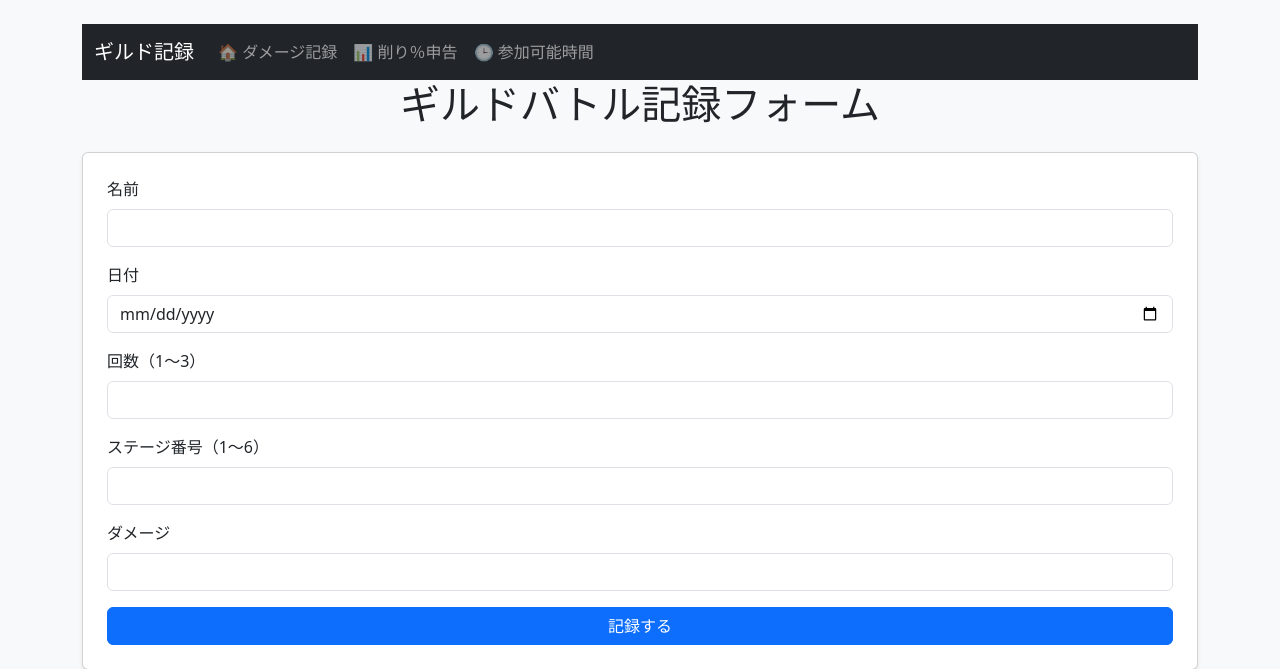
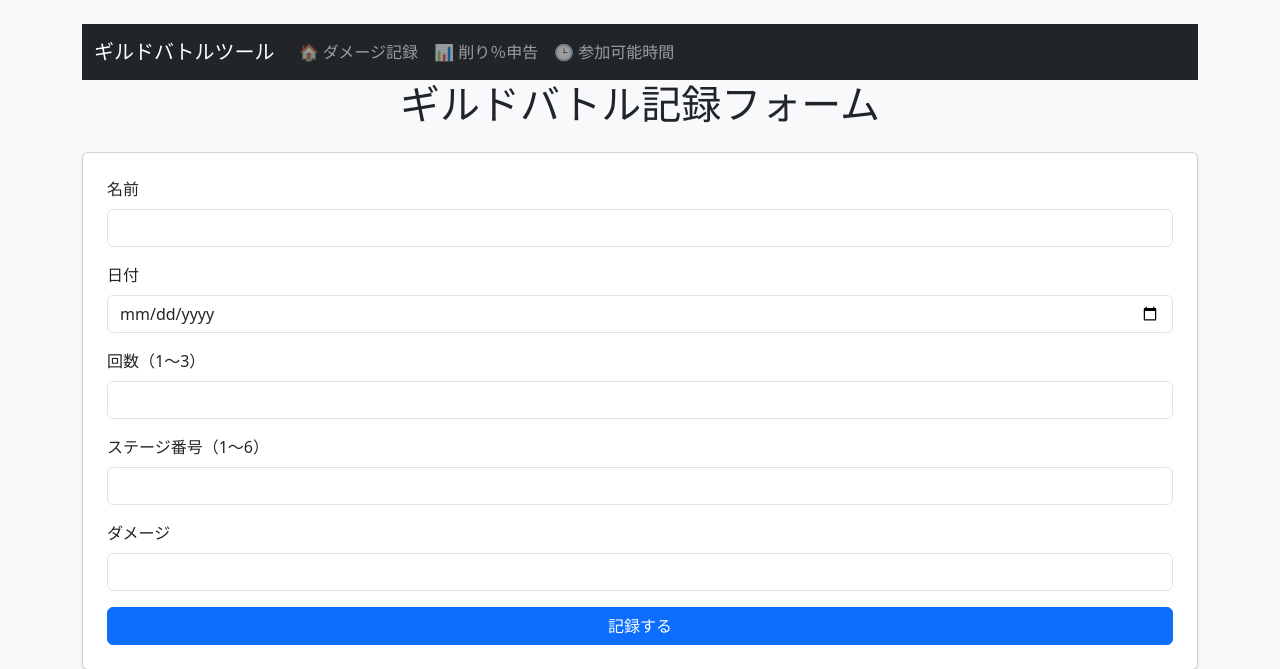
Before and after one commit to DAISUKEFF7EC/guild-battle-tracker, a FastAPI app: page / in a window 1280 px wide. Shown: the top 669 px of the page. Run offline with FastAPI, Linux system fonts and the light colour scheme.

Commit message:
Update form.html

```diff
--- a/templates/form.html
+++ b/templates/form.html
@@ -9,10 +9,10 @@
 </head>
 <body class="bg-light">
     <div class="container mt-4">
-<!-- ナビバー -->
+  <!-- ナビバー -->
   <nav class="navbar navbar-expand-lg navbar-dark bg-dark">
     <div class="container">
-      <a class="navbar-brand" href="/">ギルド記録</a>
+      <a class="navbar-brand" href="/">ギルドバトルツール</a>
       <div class="collapse navbar-collapse">
         <ul class="navbar-nav me-auto">
           <li class="nav-item"><a class="nav-link" href="/">🏠 ダメージ記録</a></li>
```
